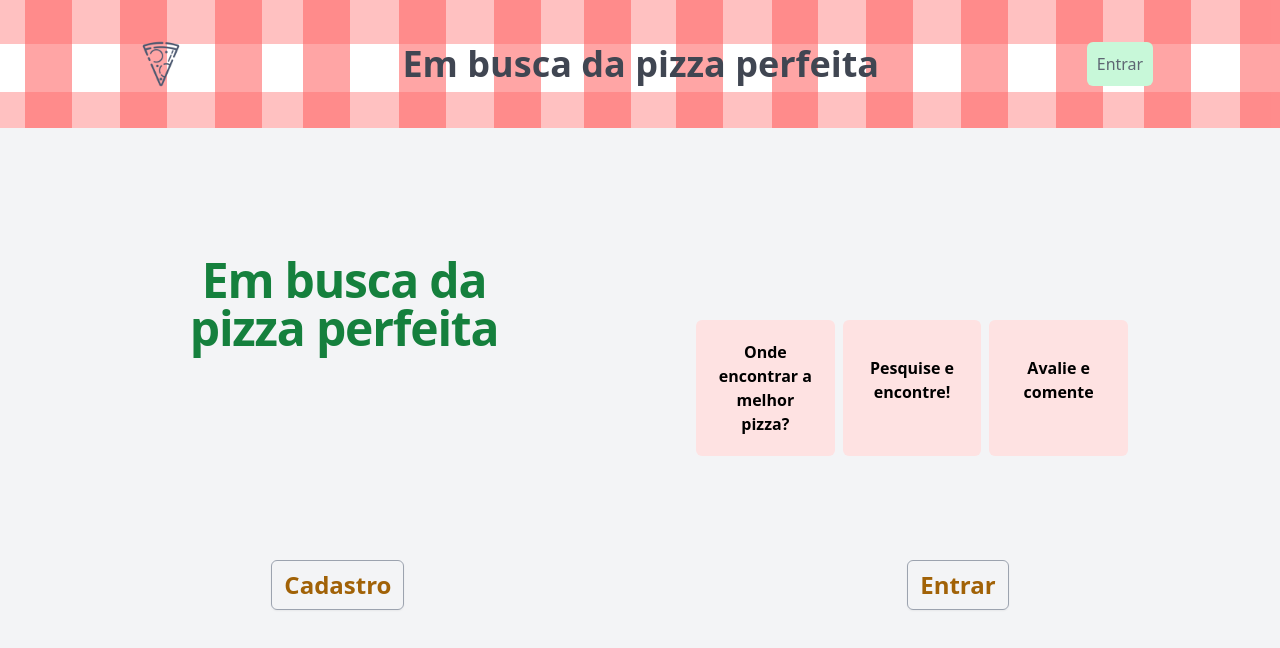
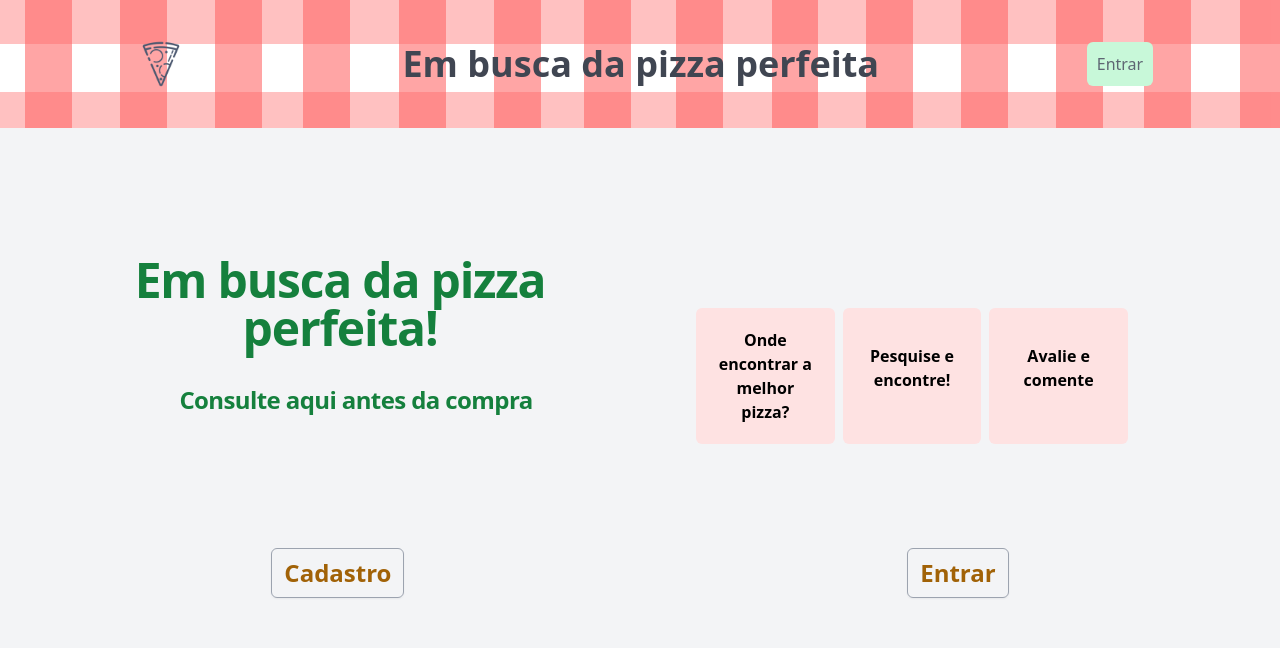
Before and after one commit to Juvido/Final-project-Full-stack, a React (Vite) app: page / in a window 1280 px wide. Shown: the top 648 px of the page. Built offline with nearby package versions, Linux system fonts and the light colour scheme.

Commit message:
upload image route

```diff
--- a/src/pages/Feed/index.jsx
+++ b/src/pages/Feed/index.jsx
@@ -6,11 +6,14 @@ import { api } from "../../api/api.js";
 export function Feed() {
   const { loggedInUser } = useContext(AuthContext);
   const [posts, setPosts] = useState([]);
+  const [userInfo, setUserInfo] = useState({});
 
   useEffect(() => {
     async function fetchPosts() {
       try {
         const response = await api.get("/post/all-posts");
+        const responseUserInfo = await api.get("/user/profile");
+        setUserInfo({ ...responseUserInfo.data });
         setPosts([...response.data]);
       } catch (e) {
         console.log(e);
@@ -23,11 +26,16 @@ export function Feed() {
     <>
       <div class="flex overflow-hidden bg-gray-100 h-screen pt-5 ">
         <div class="ml-1">
+          <div class="flex items-center gap-x-6">
+            <img class="h-16 w-16 border border-gray-400 rounded-full" src={userInfo.avatar} />
+
+
           <h1 class="ml-10 text-2xl font-bold tracking-tight text-gray-900">
-            Olá, {" "}
+            Olá,{" "}
             {loggedInUser ? <strong>{loggedInUser.user.name}</strong> : null}
           </h1>
 
+</div>
           <div class="mt-5 mb-5 ml-6 flex items-center justify-start gap-x-6">
             <Link
               to="/postar"
@@ -54,13 +62,18 @@ export function Feed() {
               return (
                 <>
                   <div class="flex flex-col rounded-md mr-2 items-center justify-center border border-gray-300 p-3">
-                    <Link to={`/post/${currentPost._id}`} key={currentPost._id}>
-                      <h3 class="text-2xl text-black-700 bold mb-1">
+                    <Link to={`/post/${currentPost._id}`}>
+                      <h3
+                        class="text-2xl text-black-700 bold mb-1"
+                        key={currentPost._id}
+                      >
                         {currentPost.name}
                       </h3>
                     </Link>
                     <div class="flex justify-center">
-                    <p class="text-sm rounded-sm bg-yellow-200 font-medium text-gray-900 px-2">Nota media: </p>
+                      <p class="text-sm rounded-sm bg-yellow-200 font-medium text-gray-900 px-2">
+                        Nota media:{" "}
+                      </p>
                       <p class="text-sm rounded-sm bg-green-200 font-medium text-gray-900 px-2">
                         {currentPost.score.reduce((acc, currentScore) => {
                           return acc + currentScore;
--- a/src/pages/Home/index.jsx
+++ b/src/pages/Home/index.jsx
@@ -5,19 +5,21 @@ export function Home() {
     <div class="relative isolate overflow-hidden bg-gray-100 h-screen py-16 sm:py-24 lg:py-32">
       <div class="mx-auto max-w-7xl px-6 lg:px-8">
         <div class="mx-auto grid max-w-2xl grid-cols-1 gap-x-8 gap-y-16 lg:max-w-none lg:grid-cols-2">
-          <h2 class="text-6xl text-center justify-center font-bold tracking-tight text-green-700 ml-8 sm:text-5xl">
-            Em busca da <br></br>pizza perfeita
+          <h2 class="text-5xl text-center justify-center font-bold tracking-tight text-green-700 ml-6 sm:text-5xl">
+            Em busca da pizza perfeita!
+            <p class="text-2xl text-center justify-center font-bold tracking-tight text-green-700 ml-8 mt-8 sm:text-2xl">Consulte aqui antes da compra</p>
           </h2>
+
 
           <div class="max-w-xl lg:max-w-lg">
             <dl class="grid grid-cols-3 gap-x-2 gap-y-10  lg:pt-2 m-10">
-              <p class="mt-4 rounded-md font-semibold text-black bg-red-100 text-center justify-center p-5 ">
+              <p class="mt-1 rounded-md font-semibold text-black bg-red-100 text-center justify-center p-5 ">
                 Onde encontrar a melhor pizza?
               </p>
-              <p class="mt-4 rounded-md font-semibold text-black bg-red-100 text-center justify-center pt-9 ">
+              <p class="mt-1 rounded-md font-semibold text-black bg-red-100 text-center justify-center pt-9 ">
                 Pesquise e encontre!
               </p>
-              <p class="mt-4 rounded-md font-semibold text-black bg-red-100 text-center justify-center pt-9 pl-2 pr-2 ">
+              <p class="mt-1 rounded-md font-semibold text-black bg-red-100 text-center justify-center pt-9 pl-2 pr-2 ">
                 Avalie e comente
               </p>
             </dl>
--- a/src/pages/Signup/index.jsx
+++ b/src/pages/Signup/index.jsx
@@ -8,6 +8,7 @@ export function Signup() {
     name: "",
     email: "",
     password: "",
+    avatar: "",
   });
 
   const [img, setImg] = useState("");
@@ -16,17 +17,17 @@ export function Signup() {
     setForm({ ...form, [e.target.name]: e.target.value });
   }
 
-  function handleImage(e) {
+  function handleChangeImage(e) {
     setImg(e.target.files[0]);
   }
-
+//setImg({...form, avatar: e.target.file[0]})
   async function handleUpload() {
     try {
       const uploadData = new FormData();
-      uploadData.append("picture", img);
+      uploadData.append("picture", img); //na aula o img estava como file
 
-      const response = await api.post("/upload-image", uploadData);
-
+      const response = await api.post("/upload", uploadData);
+//upload-image => igual insmonia para gerar url. Caminho precisa ser igual ao back?
       return response.data.url;
     } catch (e) {
       console.log(e);
@@ -36,10 +37,10 @@ export function Signup() {
   async function handleSubmit(e) {
     e.preventDefault();
     try {
-      const imgURL = await handleUpload();
+      const imgURL = await handleUpload(); // handleUpload(form.avatar)
 
-      await api.post("/user/signup", { ...form, img: imgURL });
-      console.log(api.data);
+      await api.post("/user/signup", { ...form, avatar: imgURL });
+
       navigate("/login");
     } catch (e) {
       console.log(e);
@@ -142,7 +143,7 @@ export function Signup() {
               <input
                 type="file"
                 id="formImg"
-                onChange={handleImage}
+                onChange={handleChangeImage}
                 class="rounded-md bg-white px-2.5 py-1.5 text-sm font-semibold text-gray-900 shadow-sm ring-1 ring-inset ring-gray-300 hover:bg-gray-50"
               />
             </div>
```
